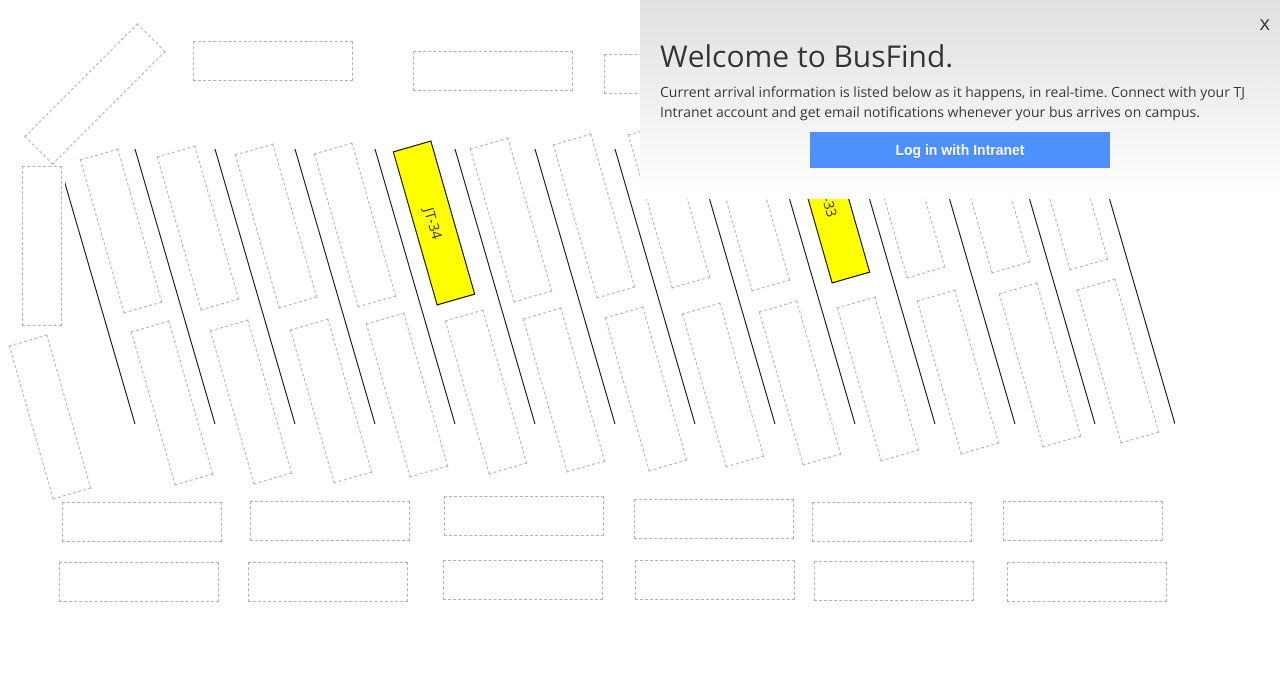
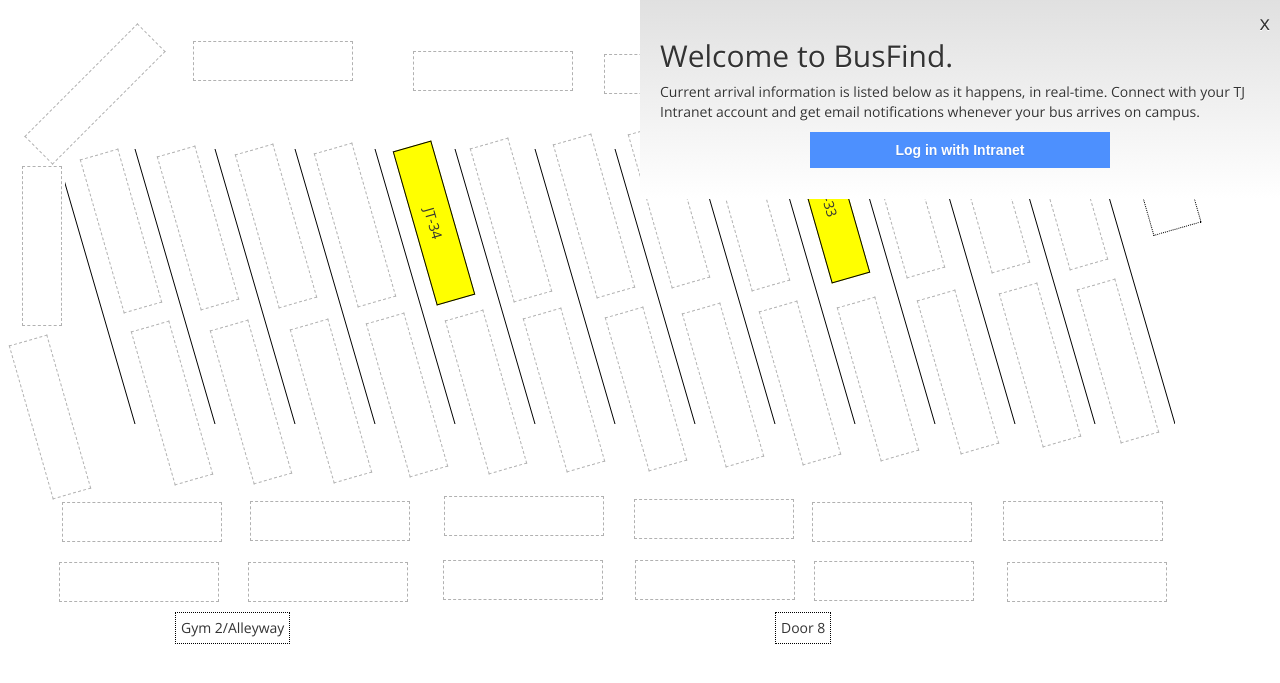
Before and after one commit to hacktj15/bus, a Django app: page / in a window 1280 px wide. Shown: the part 51-734 px from the top of the page. Run offline with Django 3.2, Linux system fonts and the light colour scheme; data comes from the database, SQL or seed files in the repository; both versions use the stored data as it was after the commit; some libraries are stand-ins or nearby versions.

Commit message:
positioning

```diff
--- a/bus/static/js/update.js
+++ b/bus/static/js/update.js
@@ -2,8 +2,9 @@ $(function() {
 
     var timeout_interval = 30 * 1000;
     if(location.search.indexOf('timeout=') != -1) {
-        timeout_interval = parseInt(location.search.split('timeout=')[1]) * 1000
+        timeout_interval = parseInt(location.search.split('timeout=')[1].split('&')[0]) * 1000
     }
+
     console.log("timeout interval=", timeout_interval)
     update_display = function() {
         $.get("", {}, function(d) {
@@ -15,7 +16,9 @@ $(function() {
         }, "text")
     }
 
-    setInterval(update_display, timeout_interval)
+    if(timeout_interval > 0) {
+        setInterval(update_display, timeout_interval)
+    }
 
 
 });
--- a/bus/templates/buses-modify.html
+++ b/bus/templates/buses-modify.html
@@ -157,6 +157,7 @@
 {% block content %}
 
 <div class="container">
+    {% include "positioning.html" %}
     <canvas id="lineCanvas" width="1110" height="500"></canvas>
     <div class="slots">
     {% for slot in slots %}
--- a/bus/templates/display.html
+++ b/bus/templates/display.html
@@ -16,6 +16,8 @@
 
 {% block content %}
 <div class="container">
+{% include "positioning.html" %}
+
     <canvas id="lineCanvas" width="1110" height="500"></canvas>
 {% for inst in instances %}
     <div class="bus" style="{{ inst.slot.style }}; opacity:1">
--- a/bus/templates/index.html
+++ b/bus/templates/index.html
@@ -67,6 +67,7 @@ iodine = function() {
 {% endif %}
 
 <div class="container">
+    {% include "positioning.html" %}
     <canvas id="lineCanvas" width="1110" height="500"></canvas>
 {% for inst in instances %}
     <div class="bus" style="{{ inst.slot.style }}; opacity:1">
--- a/bus/templates/map.html
+++ b/bus/templates/map.html
@@ -221,6 +221,7 @@
 {% block content %}
 
 <div class="container">
+    {% include "positioning.html" %}
     <canvas id="lineCanvas" width="1110" height="500"></canvas>
     <div class="deg-count"></div>
     <div class="slots">
--- /dev/null
+++ b/bus/templates/positioning.html
@@ -0,0 +1,35 @@
+<style type="text/css">
+.pos-gym2 {
+    position: absolute;
+    bottom: 55px;
+    left: 175px;
+    padding: 5px;
+    border: 1px dotted black
+}
+
+.pos-door8 {
+    position: absolute;
+    bottom: 55px;
+    left: 775px;
+    padding: 5px;
+    border: 1px dotted black
+}
+
+.pos-accessrd {
+    position: absolute;
+    top: 109px;
+    left: 1050px;
+    padding: 5px;
+    width: 200px;
+    height: 50px;
+    border: 1px dotted black;
+    transform: rotate(74deg);
+    line-height: 42px;
+    text-align: center;
+}
+
+</style>
+
+<div class="pos-gym2">Gym 2/Alleyway</div>
+<div class="pos-door8">Door 8</div>
+<div class="pos-accessrd">Access Rd.</div>
```
Also changed, not shown: bus/db.sqlite3.
